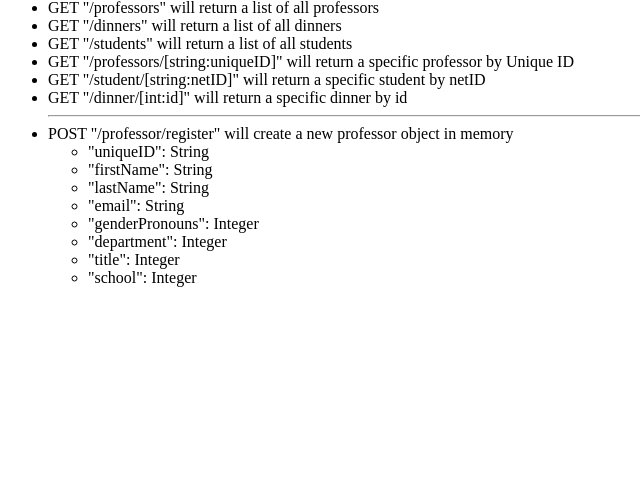
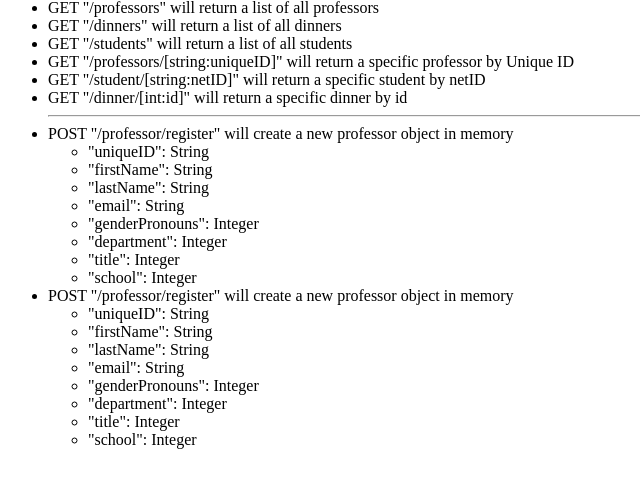
Before and after one commit to lhpc1/Duke-Conversations, a Flask app: page / in a window 1280 px wide. Shown: the part 67-555 px from the top of the page, without its empty margins (0-640 px from the left). Run offline with Flask 2, Linux system fonts and the light colour scheme.

Commit message:
Added Schema for POST on landing page

```diff
--- a/templates/index.html
+++ b/templates/index.html
@@ -22,5 +22,17 @@
     <li> "school": Integer </li>
   </ul>
 
+  <li> POST "/professor/register" will create a new professor object in memory </li>
+  <ul>
+    <li> "uniqueID": String </li>
+    <li> "firstName": String </li>
+    <li> "lastName": String </li>
+    <li> "email": String </li>
+    <li> "genderPronouns": Integer </li>
+    <li> "department": Integer </li>
+    <li> "title": Integer </li>
+    <li> "school": Integer </li>
+  </ul>
+
 
 </ul>
```
